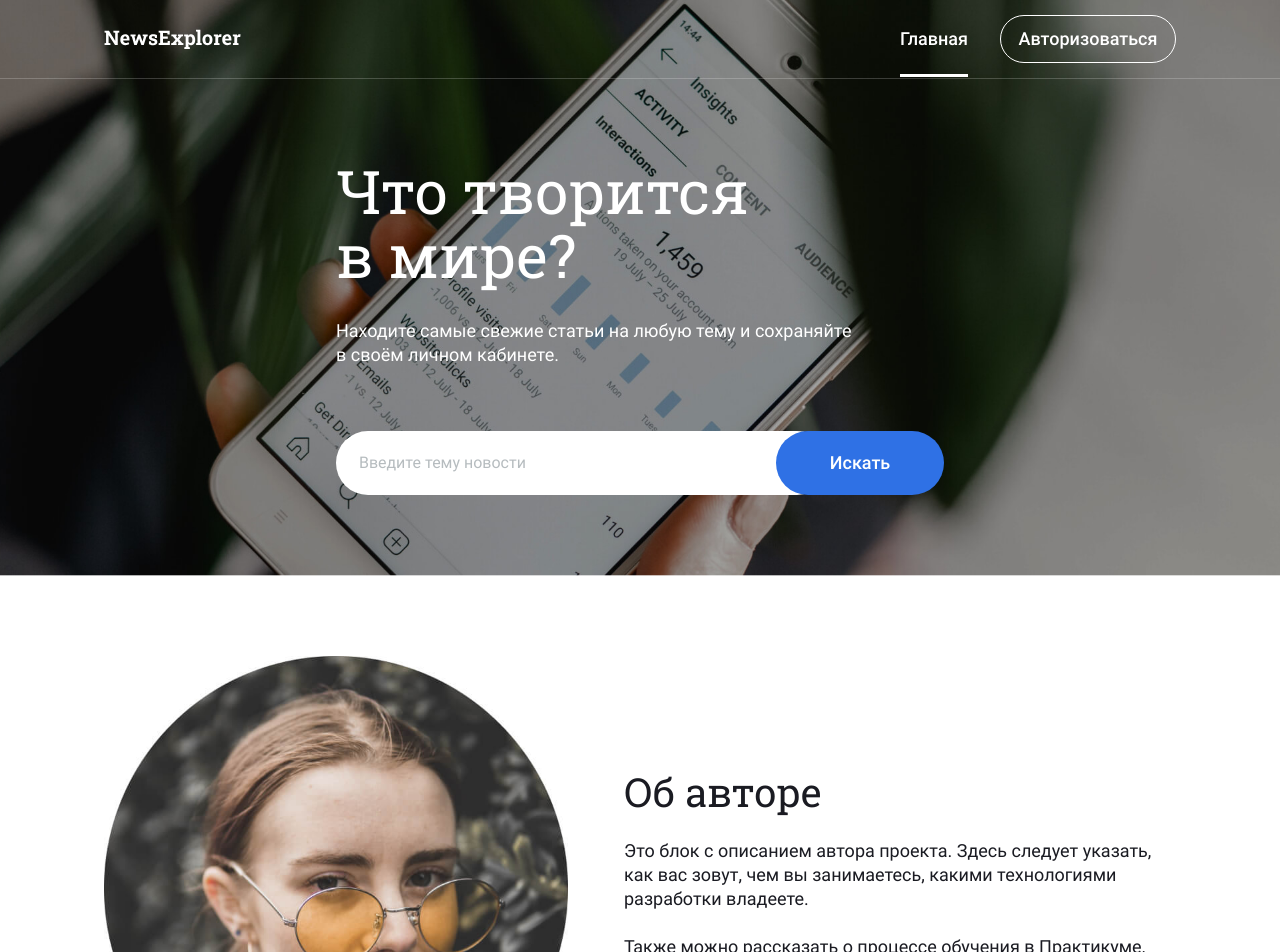
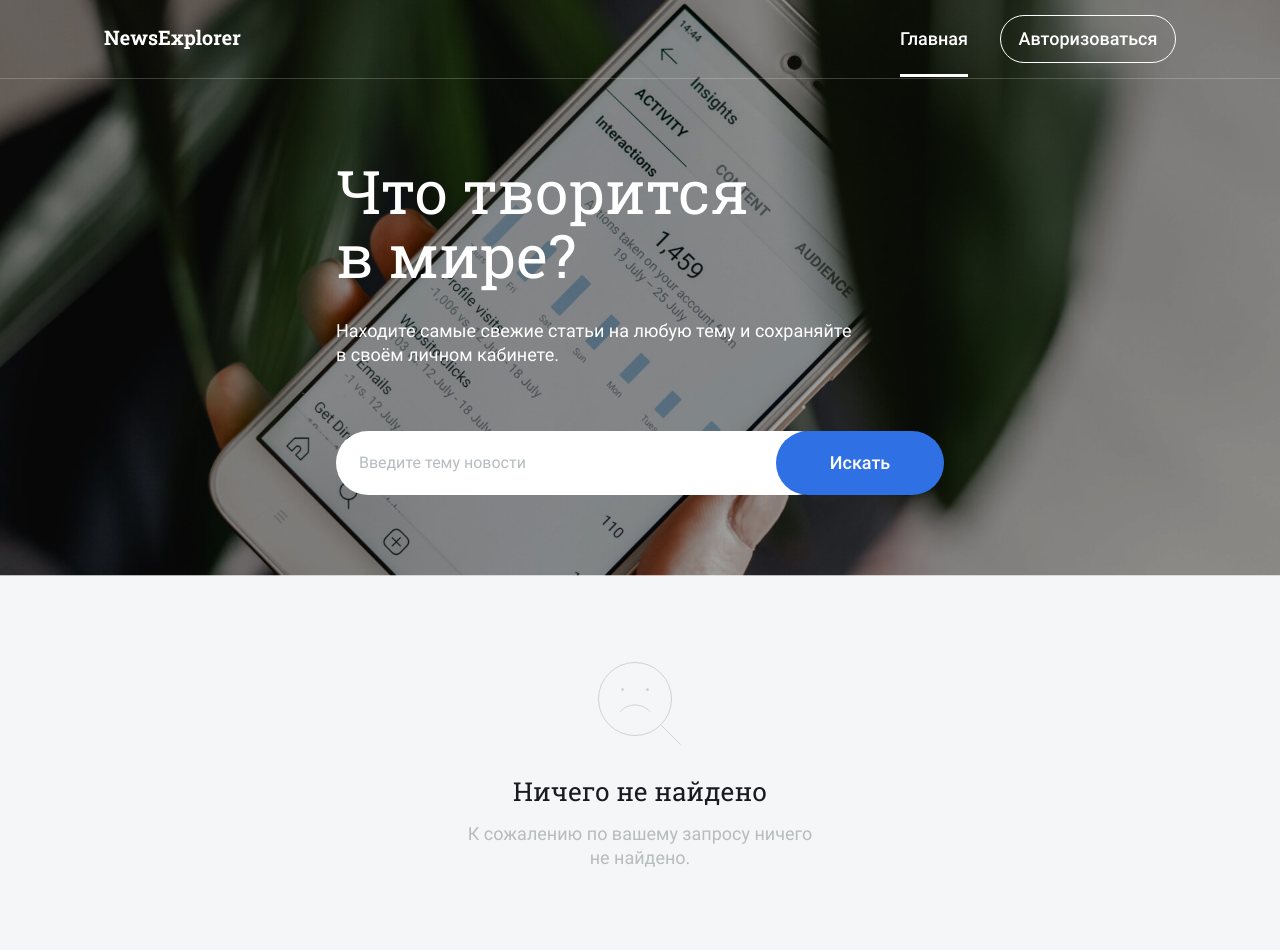
Before and after one commit to Vooooodoo/news-explorer-frontend, a React (Create React App) app: page / in a window 1280 px wide. Shown: the top 952 px of the page. Built offline with nearby package versions, Linux system fonts and the light colour scheme.

Commit message:
feat: сверстать preloader

```diff
--- a/src/components/Main/Main.js
+++ b/src/components/Main/Main.js
@@ -1,9 +1,11 @@
 import React from 'react';
 import About from '../About/About';
+import Preloader from '../Preloader/Preloader';
 
 function Main(props) {
   return (
     <main>
+      <Preloader />
       <About />
     </main>
   );
--- /dev/null
+++ b/src/components/Preloader/Preloader.css
@@ -0,0 +1,42 @@
+.preloader {
+  display: flex;
+  flex-direction: column;
+  padding: 80px 0;
+  align-items: center;
+  background-color: #F5F6F7;
+  margin: 0 -104px;
+}
+
+.preloader__logo {
+  margin-bottom: 24px;
+}
+
+.preloader__title {
+  font-family: 'Roboto Slab', Arial, sans-serif;
+  font-weight: normal;
+  font-size: 26px;
+  line-height: 30px;
+  margin: 0 0 16px;
+}
+
+.preloader__subtitle {
+  max-width: 356px;
+  text-align: center;
+  font-weight: normal;
+  font-size: 18px;
+  line-height: 24px;
+  margin: 0;
+  color: #B6BCBF;
+}
+
+@media all and (max-width: 1023px) {
+  .preloader {
+    margin: 0 -40px;
+  }
+}
+
+@media all and (max-width: 499px) {
+	.preloader {
+    margin: 0 -16px;
+  }
+}
--- /dev/null
+++ b/src/components/Preloader/Preloader.js
@@ -0,0 +1,17 @@
+import React from 'react';
+import preloaderLogo from '../../images/preloader__logo.svg';
+import './Preloader.css';
+
+function Preloader() {
+  return (
+    <section className="preloader">
+      <img className="preloader__logo" src={preloaderLogo} alt="Лупа с грустным смайликом внутри." />
+      <h3 className="preloader__title">Ничего не&nbsp;найдено</h3>
+      <p className="preloader__subtitle">
+        К&nbsp;сожалению по&nbsp;вашему запросу ничего не&nbsp;найдено.
+      </p>
+    </section>
+  );
+}
+
+export default Preloader;
```
Also changed, not shown: src/images/preloader__logo.svg (added).
